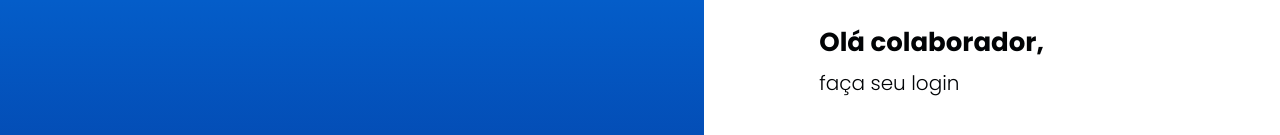
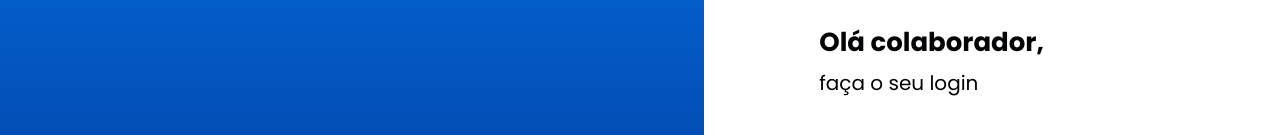
Before and after one commit to fabriciosw/Desafio-frontend, a React (Create React App) app: page /login in a window 1280 px wide. Shown: the part 214-349 px from the top of the page. Built offline with nearby package versions, Linux system fonts and the light colour scheme; no server answers.

Commit message:
fix: axios error treating
Change-Id: Ie70e671893a97b67851c1f17b25d6be7d1c456c5

```diff
--- a/package.json
+++ b/package.json
@@ -85,6 +85,7 @@
     "lint:fix": "eslint src/**/*.{ts,tsx} --fix",
     "lint:quiet": "eslint src/**/*.{ts,tsx} --quiet",
     "lint:style": "stylelint src/**/*.scss",
+    "lint:style:fix": "stylelint src/**/*.scss --fix",
     "prettier": "prettier --check src/**/*.{ts,tsx}",
     "prettier:fix": "prettier --write src/**/*.{ts,tsx}",
     "prepare": "husky install"
--- a/src/components/CreateUserButtonModal/index.tsx
+++ b/src/components/CreateUserButtonModal/index.tsx
@@ -4,6 +4,7 @@ import IUser from '../../interfaces/IUser';
 import { createUser, getUsers } from '../../services/users.service';
 import toastMsg, { ToastType } from '../../utils/toastMsg';
 
+// Necessary to be imported with require
 // eslint-disable-next-line @typescript-eslint/no-var-requires
 const InputMask = require('react-input-mask');
 
@@ -58,8 +59,9 @@ export default function CreateUserButton({ setUsers }: Props): JSX.Element {
         handleClose();
         fetchUsers();
       } else toastMsg(ToastType.Error, data);
-    } catch (error) {
-      toastMsg(ToastType.Error, (error as Error).name);
+      // eslint-disable-next-line @typescript-eslint/no-explicit-any
+    } catch (error: any) {
+      toastMsg(ToastType.Error, error.response.data.message);
     }
   };
 
--- a/src/pages/Login/index.tsx
+++ b/src/pages/Login/index.tsx
@@ -32,7 +32,7 @@ export default function Login(): React.ReactElement {
       <section className="rightside">
         <div className="login-card">
           <h3>Olá colaborador,</h3>
-          <h5>faça seu login</h5>
+          <h5>faça o seu login</h5>
           <form onSubmit={(event) => loginUserHandler(event, form)}>
             <div className="login-inputs">
               <InputMask
--- a/src/pages/Login/styles.scss
+++ b/src/pages/Login/styles.scss
@@ -47,7 +47,7 @@ body {
   }
   h5 {
     font-size: 20px;
-    font-weight: 300;
+    font-weight: 400;
     line-height: 27px;
     letter-spacing: 0em;
     text-align: left;
--- a/src/services/session.service.ts
+++ b/src/services/session.service.ts
@@ -26,8 +26,8 @@ export async function loginUser(
       HttpClient.api.defaults.headers.common.Authorization = getTokenStorage();
       toastMsg(ToastType.Success, 'Logged in');
     })
-    .catch(() => {
-      toastMsg(ToastType.Error, 'Incorrect credentials');
+    .catch((error) => {
+      toastMsg(ToastType.Error, error.response.data.message);
     });
 }
 
--- a/src/theme/main.scss
+++ b/src/theme/main.scss
@@ -1,4 +1,4 @@
-@import url('https://fonts.googleapis.com/css2?family=Poppins:wght@300;500;700&display=swap');
+@import url('https://fonts.googleapis.com/css2?family=Poppins:wght@300;400;500;700&display=swap');
 @import '~react-toastify/dist/ReactToastify.min.css';
 @import '~react-quill/dist/quill.snow.css';
 @import './custom';
```
Also changed, not shown: 1 other file (tests, documents, lock files or other folders).
